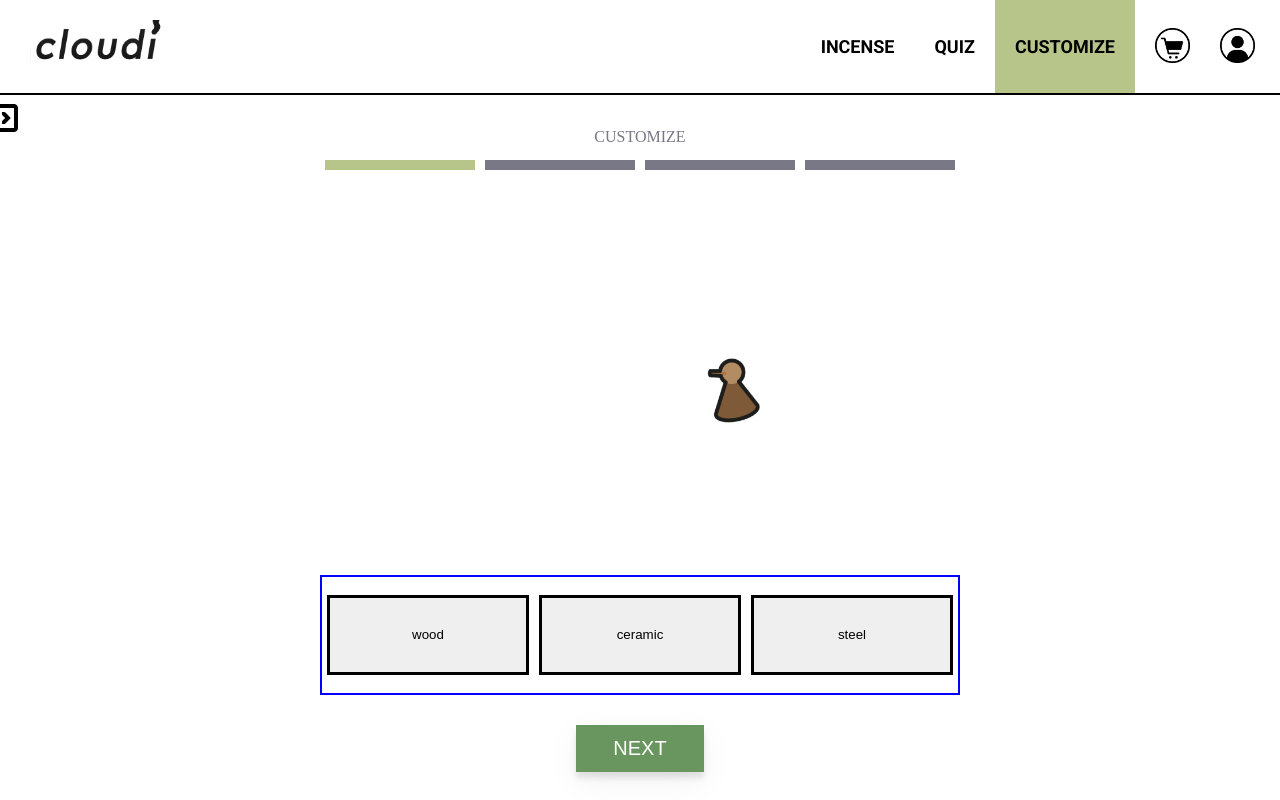
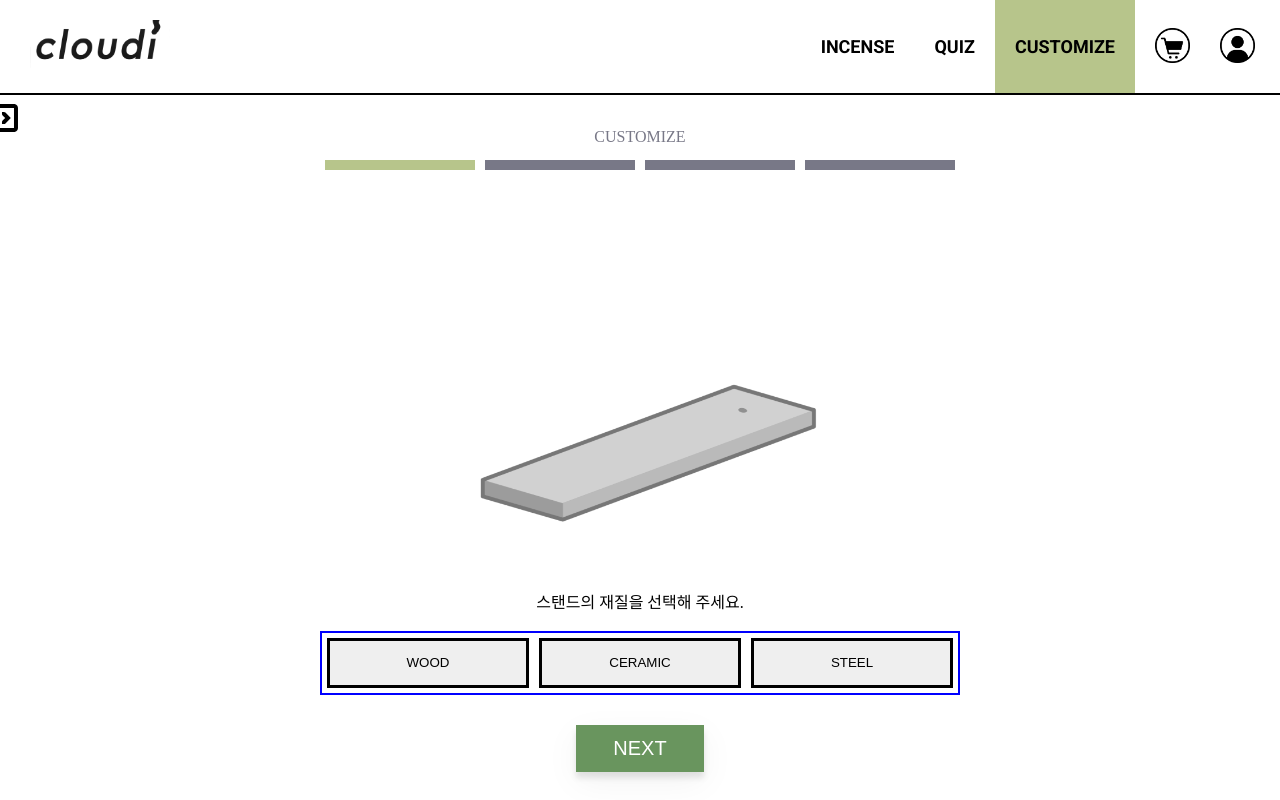
Before and after one commit to codestates/cloudi, a React (Create React App) app in the folder client/: page /customize/material in a window 1280 px wide. Built offline with nearby package versions, Linux system fonts and the light colour scheme; a web font is replaced by a local one.

Commit message:
feat: button editing

```diff
--- a/client/src/components/customize_components/Editor.js
+++ b/client/src/components/customize_components/Editor.js
@@ -1,46 +1,19 @@
 import React, { useState, useEffect } from 'react';
-import styled from 'styled-components';
+// import styled from 'styled-components';
 
-import { materialButtons, holderButtons } from './editor_components/options';
-import OptionButton from './editor_components/OptionButton';
+import Controller from './editor_components/Controller';
 import Canvas from './editor_components/Canvas';
 import Indicator from './Indicator';
 import MainButton from './MainButton';
 
-const Controller = styled.section`
-  display: flex;
-  flex-direction: row;
-  justify-content: center;
-  align-items: center;
-  background-color: white;
-  border: 2px blue solid;
-  width: 50vmax;
-  height: 15vmin;
-`;
-
 const Editor = ({
   stages,
   stage,
+  message,
   selectedOps,
-  handleBtnClick
+  handleBtnClick,
+  handleTextInput
 }) => {
-  const [buttons, setButtons] = useState([]);
-
-  useEffect(() => {
-
-    console.log(`stage : ${stage}`)
-
-    if (stage === 'material') {
-      setButtons(materialButtons);
-    } else if (stage === 'holder') {
-      setButtons(holderButtons);
-    } else if (stage === 'text') {
-      setButtons([]);
-    } else if (stage === 'finish') {
-      setButtons([]);
-    }
-  }, []); // eslint-disable-line
-
   return (
     <>
       <Indicator
@@ -51,28 +24,15 @@ const Editor = ({
         curStage={stage}
         selectedOps={selectedOps}
       />
-      <Controller>
-        {stage === 'material' ||
-          stage === 'holder'
-          ? buttons.map(el => {
-            return (
-              <OptionButton
-                key={el.option}
-                option={el.option}
-                type={el.type}
-                onClick={handleBtnClick}
-              />
-            );
-          })
-          : null}
-        {stage === 'text'
-          ? <input type='text' placeholder='텍스트를 입력해 주세요' />
-          : null}
-        {stage === 'finish'
-          ? <div>완성! 카트에 담겼습니다.</div>
-          : null}
-      </Controller>
-      <MainButton curStage={stage} />
+      <Controller
+        curStage={stage}
+        message={message}
+        handleBtnClick={handleBtnClick}
+        handleTextInput={handleTextInput}
+      />
+      <MainButton
+        curStage={stage}
+      />
     </>
   );
 };
--- a/client/src/components/customize_components/editor_components/Canvas.js
+++ b/client/src/components/customize_components/editor_components/Canvas.js
@@ -24,30 +24,69 @@ const StyledCanvas = styled.canvas`
   justify-content: space-between;
   align-items: center;
   background-color: none;
-  border: 2px white solid;
 `;
 
-const Canvas = (props) => {
+const Canvas = ({
+  selectedOps,
+  curStage
+}) => {
   const canvas = useRef();
-  // const ctx = canvas.getContext('2d');
-  // const image = new Image(300,300);
-  // image.src = 'images/stands/steelcat.png';
-  // image.onload = drawImageActualSize;
 
   useEffect(() => {
     const ctx = canvas.current.getContext('2d');
-    const image = new Image(); // eslint-disable-line
 
+    // reset canvas
+    ctx.clearRect(0, 0, 700, 700);
 
-    image.src = holder['wood']['pinoccio'];
+    // drawing plate with current state
+    if (!!selectedOps.plate) {
+      const plateImage = new Image(); // eslint-disable-line
 
-    image.onload = function () {
-      ctx.drawImage(image, 0, 0);
-    };
-    image.onerror = function () {
-      console.log('error');
-    };
-  }, []);
+      plateImage.src = plate[selectedOps.plate.toLowerCase()];
+
+      // error handling
+      plateImage.onload = function () {
+        ctx.drawImage(plateImage, 0, 0);
+      };
+      plateImage.onerror = function () {
+        console.log('plate image loading error');
+      };
+
+      // drawing holder with current state
+      if (
+        !!selectedOps.holder  &&
+        selectedOps.holder !== 'NONE'
+      ) {
+        const holderImage = new Image(); // eslint-disable-line
+
+        holderImage.src = holder[selectedOps.plate.toLowerCase()][selectedOps.holder.toLowerCase()];
+
+        // error handling
+        holderImage.onload = function () {
+          ctx.drawImage(holderImage, 0, 0);
+        };
+        holderImage.onerror = function () {
+        console.log('holder image loading error');
+        };
+      }
+    } else {
+      const defaultImage = new Image(); // eslint-disable-line
+
+      defaultImage.src = '/images/defaultplate.png';
+
+      // error handling
+      defaultImage.onload = function () {
+        ctx.drawImage(defaultImage, 0, 0);
+      };
+      defaultImage.onerror = function () {
+      console.log('default image loading error');
+      };
+    }
+  }, [
+    selectedOps.plate,
+    selectedOps.holder,
+    selectedOps.text
+  ]);
   return (
     <>
       <StyledCanvas ref={canvas} width='700' height='700'>
--- a/client/src/components/customize_components/editor_components/Controller.js
+++ b/client/src/components/customize_components/editor_components/Controller.js
@@ -1,7 +1,20 @@
 import React from 'react';
 import styled from 'styled-components';
 
+import buttons from './buttons';
+import OptionButton from './OptionButton';
+
 const StyledController = styled.section`
+  display: flex;
+  flex-direction: column;
+  justify-content: center;
+  align-items: center;
+  background-color: white;
+  width: 50vmax;
+  height: 15vmin;
+`;
+
+const ButtonContainer = styled.section`
   display: flex;
   flex-direction: row;
   justify-content: center;
@@ -9,15 +22,45 @@ const StyledController = styled.section`
   background-color: white;
   border: 2px blue solid;
   width: 50vmax;
+`;
+
+const Message = styled.section`
+  display: flex;
+  flex-direction: row;
+  justify-content: center;
+  align-items: center;
+  background-color: white;
+  width: 50vmax;
   height: 15vmin;
 `;
 
-const Controller = () => {
+const Controller = ( {
+  curStage,
+  message,
+  handleBtnClick,
+  handleTextInput
+} ) => {
   return (
     <StyledController>
-
+      <Message>{message}</Message>
+      <ButtonContainer>
+      {
+        curStage !== 'text'
+        ? buttons[curStage].map(el => {
+          return (
+            <OptionButton
+              key={el.option}
+              type={el.type}
+              option={el.option}
+              onClick={handleBtnClick}
+            />
+          )
+        })
+        : <div>text</div>
+      }
+      </ButtonContainer>
     </StyledController>
   )
 }
 
-export default Controller
+export default Controller;
--- a/client/src/components/customize_components/editor_components/OptionButton.js
+++ b/client/src/components/customize_components/editor_components/OptionButton.js
@@ -13,7 +13,7 @@ import styled from 'styled-components';
 
 const Button = styled.input`
   flex: 1;
-  height: 80px;
+  height: 50px;
   margin: 5px;
   background-color: none;
   border: 3px black solid;
--- a/client/src/components/customize_components/editor_components/options.js
+++ b/client/src/components/customize_components/editor_components/buttons.js
@@ -1,43 +1,58 @@
 module.exports = {
-  materialButtons: [
+  material: [
     {
       id: 1,
       type: 'plate',
-      option: 'wood',
+      option: 'WOOD',
       price: 10000
     }, {
       id: 2,
       type: 'plate',
-      option: 'ceramic',
+      option: 'CERAMIC',
       price: 12000
     }, {
       id: 3,
       type: 'plate',
-      option: 'steel',
+      option: 'STEEL',
       price: 14000
     }
   ],
-  holderButtons: [
+  holder: [
     {
       id: 1,
       type: 'holder',
-      option: 'none',
+      option: 'NONE',
       price: 0
     }, {
       id: 2,
       type: 'holder',
-      option: 'cat',
+      option: 'CAT',
       price: 5000
     }, {
       id: 3,
       type: 'holder',
-      option: 'pinoccio',
+      option: 'PINOCCIO',
       price: 3000
     }, {
       id: 4,
       type: 'holder',
-      option: 'fisher',
+      option: 'FISHER',
       price: 4000
+    }
+  ],
+  finish: [
+    {
+      id: 1,
+      type: 'finish',
+      option: 'ADD TO CART'
+    }, {
+      id: 2,
+      type: 'finish',
+      option: 'REDO'
+    }, {
+      id: 3,
+      type: 'finish',
+      option: 'HOME'
     }
   ]
 }
--- a/client/src/pages/Customize.js
+++ b/client/src/pages/Customize.js
@@ -1,4 +1,4 @@
-import React, { useState } from 'react';
+import React, { useState, useEffect } from 'react';
 import { Route, Switch, Link } from 'react-router-dom';
 import styled from 'styled-components';
 
@@ -35,7 +35,21 @@ const Title = styled.section`
 `;
 
 const Customize = () => {
-  const stages = ['material', 'holder', 'text', 'finish']
+  const stages = [
+    {
+      stage: 'material',
+      message: '스탠드의 재질을 선택해 주세요.'
+    }, {
+      stage: 'holder',
+      message: ''
+    }, {
+      stage: 'text',
+      message: ''
+    }, {
+      stage: 'finish',
+      message: ''
+    }
+  ]
 
   const [selectedOps, setSelectedOps] = useState({
     plate: '',
@@ -43,34 +57,47 @@ const Customize = () => {
     text: ''
   });
 
+  const handleReset = () => {
+    setSelectedOps(
+      {
+        plate: '',
+        holder: '',
+        text: ''
+      }
+    )
+  }
+
   const handleBtnClick = (clickedBtn) => {
-
-    console.log(clickedBtn)
-
     if(clickedBtn.type === 'holder') {
-      setSelectedOps({...selectedOps, ...{holder: clickedBtn.option}})
+      setSelectedOps({...selectedOps, ...{holder: clickedBtn.option}});
     }
     if(clickedBtn.type === 'plate') {
-      setSelectedOps({...selectedOps, ...{plate: clickedBtn.option}})
+      setSelectedOps({...selectedOps, ...{plate: clickedBtn.option}});
     }
+  }
+
+  const handleTextInput = (text) => {
+    console.log(text);
   }
 
   return (
     <CustomizePage>
       <Link to='/customize'>
-        <Title>CUSTOMIZE</Title>
+        <Title onClick={() => handleReset()}>CUSTOMIZE</Title>
       </Link>
       <Switch>
         {stages.map((el, idx) => {
           return (
             <Route
-              key={el}
-              path={`/customize/${el}`}
+              key={el.stage}
+              path={`/customize/${el.stage}`}
             >
               <Editor
-                stages={stages}
-                stage={el}
+                stages={stages.map(el=>el.stage)}
+                stage={el.stage}
+                message={stages.map(el=>el.message)}
                 handleBtnClick={handleBtnClick}
+                handleTextInput={handleTextInput}
                 selectedOps={selectedOps}
               />
             </Route>
```
Also changed, not shown: client/public/images/defaultplate.png (added).
